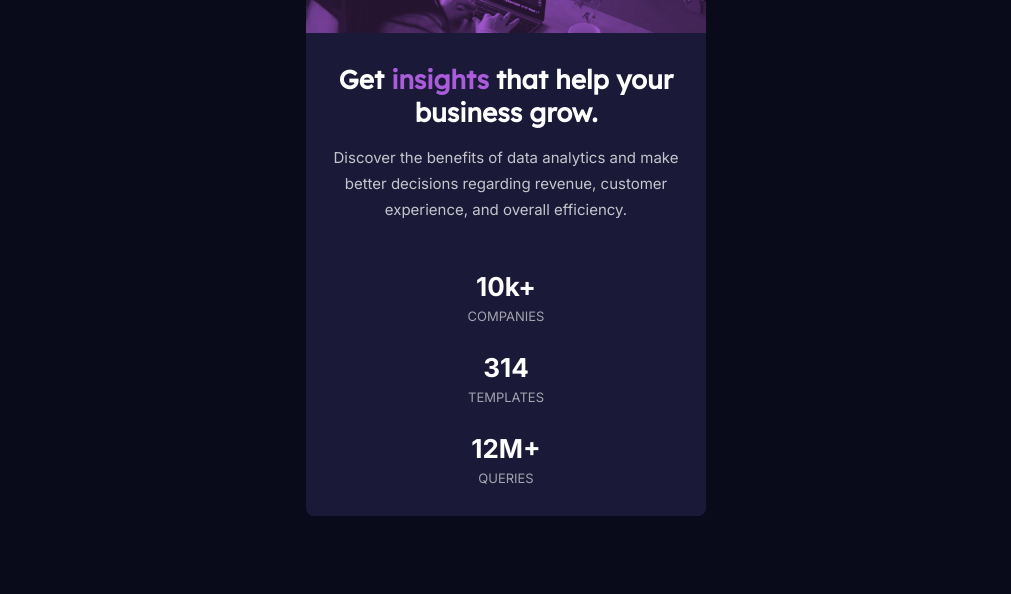
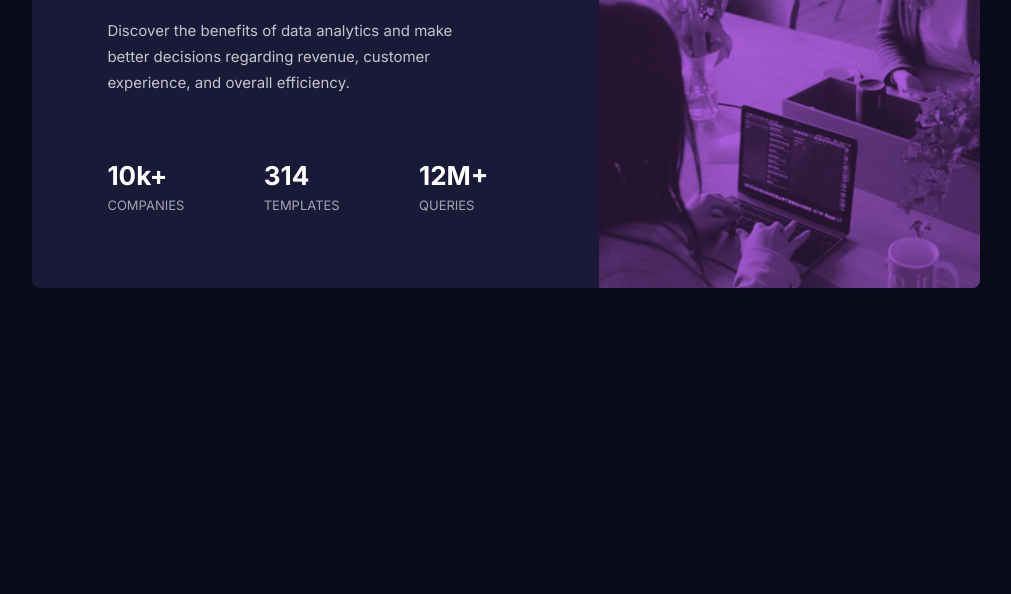
Before and after one commit to Manmohan7/fm-stats-preview-card, a website: page index.html in a window 1280 px wide. Shown: the part 295-889 px from the top of the page, without its empty margins (134-1145 px from the left). After the commit the page ends 800 px from the top, so only its background shows below. Drawn offline with Linux system fonts and the light colour scheme.

Commit message:
desktop layout update

```diff
--- a/scss/main.scss
+++ b/scss/main.scss
@@ -10,6 +10,10 @@ body {
   background-color: $color-blue-dark;
   padding: 70px 20px;
 
+  @media (min-width: 1200px) {
+    padding: 110px 40px 0;
+  }
+
   .card {
     background-color: $color-blue;
     border-radius: 8px;
@@ -21,10 +25,20 @@ body {
     max-width: 400px;
     overflow: hidden;
 
+    @media (min-width: 1200px) {
+      flex-direction: row-reverse;
+      max-width: 80%;
+    }
+
     &-img {
       background-color: $color-blue-light;
       height: 250px;
       width: 100%;
+
+      @media (min-width: 1200px) {
+        flex: 1 1 50%;
+        height: auto;
+      }
 
       img {
         height: 100%;
@@ -40,10 +54,20 @@ body {
       padding: 30px 25px;
       text-align: center;
 
+      @media (min-width: 1200px) {
+        flex: 1 1 50%;
+        padding: 75px 110px 75px 75px;
+        text-align: left;
+      }
+
       .content-title {
         font-size: 26px;
         font-family: 'Lexend Deca', sans-serif;
         font-weight: 700;
+
+        @media(min-width: 1200px) {
+          font-size: 34px;
+        }
       }
 
       .content-description {
@@ -51,12 +75,22 @@ body {
         font-size: 15px;
         line-height: 26px;
         margin-top: 16px;
+
+        @media(min-width: 1200px) {
+          margin-top: 34px;
+        }
       }
 
       .content-stats {
         display: flex;
         flex-direction: column;
         margin-top: 20px;
+
+        @media (min-width: 1200px) {
+          flex-direction: row;
+          justify-content: space-between;
+          margin-top: 36px;
+        }
 
         .card-stat {
           margin-top: 28px;
@@ -82,6 +116,3 @@ body {
     }
   }
 }
-
-.attribution { font-size: 11px; text-align: center; }
-.attribution a { color: hsl(228, 45%, 44%); }
```
Also changed, not shown: index.html (+0 -4 lines), css/main.css.
